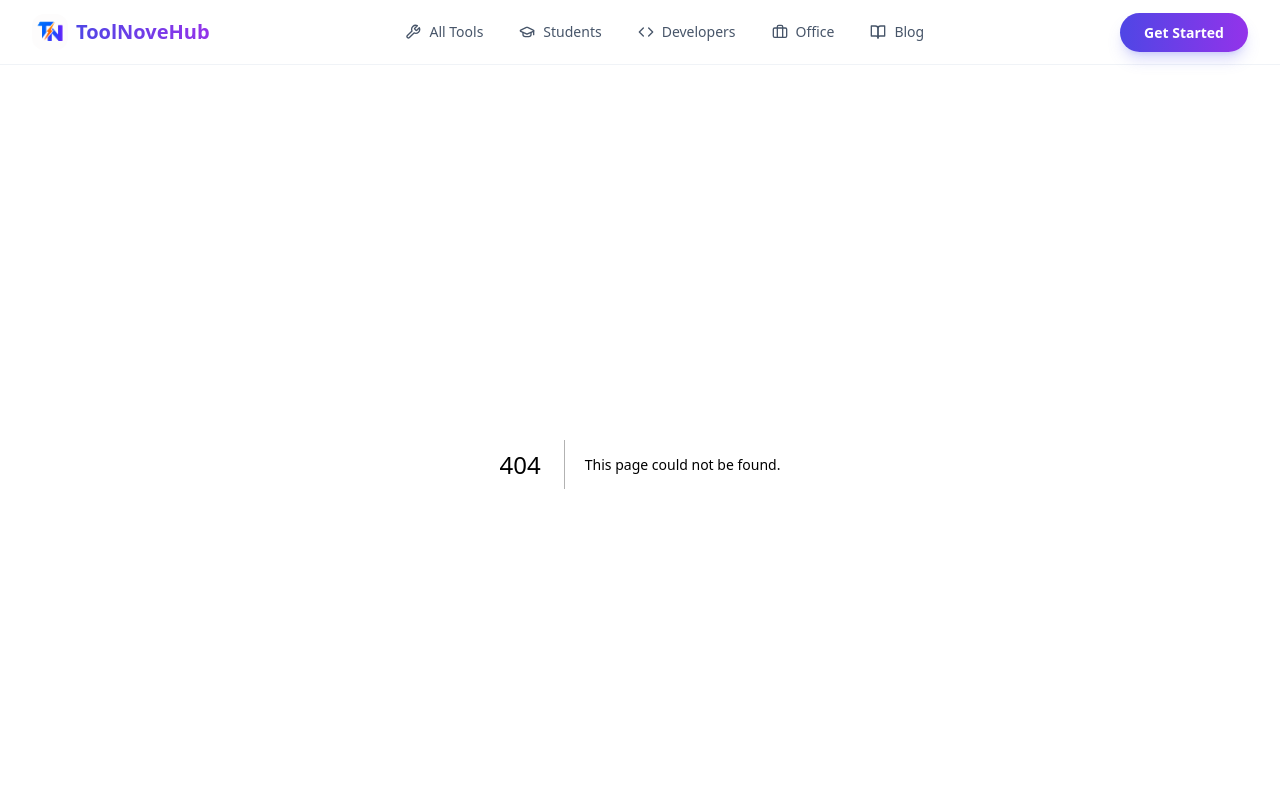
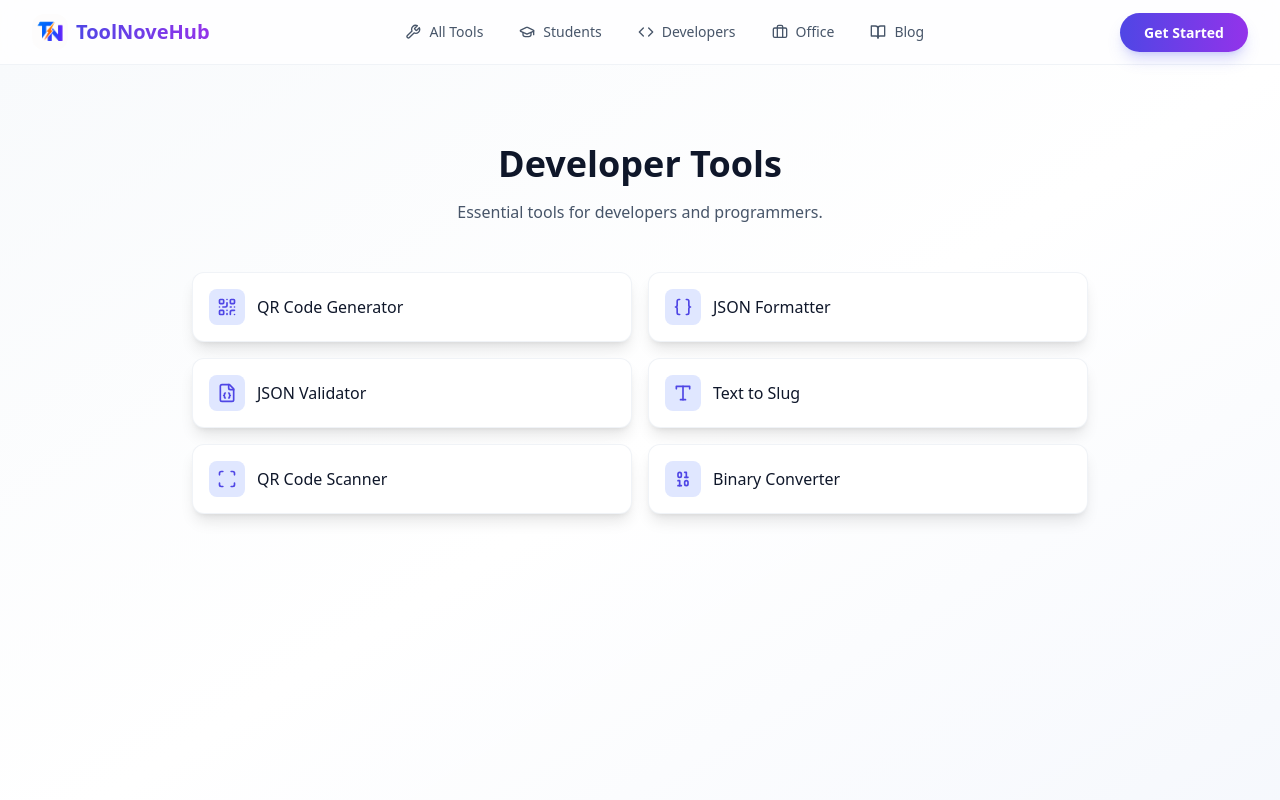
Before and after one commit to sprajeshofficial-wq/ToolNoveHub, a Next.js app: page /developer in a window 1280 px wide. Before the commit this address had no page. Shown: the top 800 px of the page. Built offline with nearby package versions, Linux system fonts and the light colour scheme.

Commit message:
🐛 Fix 404 errors: Add developer, office, student pages

```diff
--- /dev/null
+++ b/app/developer/page.tsx
@@ -0,0 +1,35 @@
+import Link from 'next/link';
+import { Code, QrCode, Braces, FileJson, Type, Scan, Binary } from 'lucide-react';
+
+export default function DeveloperPage() {
+  const tools = [
+    { name: 'QR Code Generator', href: '/tools/qr-code-generator', icon: QrCode },
+    { name: 'JSON Formatter', href: '/tools/json-formatter', icon: Braces },
+    { name: 'JSON Validator', href: '/tools/json-validator', icon: FileJson },
+    { name: 'Text to Slug', href: '/tools/text-to-slug', icon: Type },
+    { name: 'QR Code Scanner', href: '/tools/qr-code-scanner', icon: Scan },
+    { name: 'Binary Converter', href: '/tools/binary-converter', icon: Binary },
+  ];
+
+  return (
+    <div className="min-h-screen py-20 px-4 bg-gradient-to-br from-slate-50 via-white to-indigo-50/30">
+      <div className="mx-auto max-w-4xl">
+        <h1 className="text-4xl font-bold text-slate-900 text-center mb-4">Developer Tools</h1>
+        <p className="text-center text-slate-600 mb-12">Essential tools for developers and programmers.</p>
+        <div className="grid grid-cols-1 md:grid-cols-2 gap-4">
+          {tools.map((tool) => {
+            const Icon = tool.icon;
+            return (
+              <Link key={tool.name} href={tool.href} className="rounded-xl bg-white p-4 shadow-lg hover:shadow-xl transition-all border border-slate-200/50 flex items-center gap-3 hover:border-indigo-200">
+                <div className="rounded-lg bg-indigo-100 p-2">
+                  <Icon className="h-5 w-5 text-indigo-600" />
+                </div>
+                <span className="font-medium text-slate-900">{tool.name}</span>
+              </Link>
+            );
+          })}
+        </div>
+      </div>
+    </div>
+  );
+}
--- /dev/null
+++ b/app/office/page.tsx
@@ -0,0 +1,35 @@
+import Link from 'next/link';
+import { FileText, Percent, Calculator, Type, Hash, AlignLeft } from 'lucide-react';
+
+export default function OfficePage() {
+  const tools = [
+    { name: 'Percentage Calculator', href: '/tools/percentage-calculator', icon: Percent },
+    { name: 'Simple Calculator', href: '/tools/calculator', icon: Calculator },
+    { name: 'Word Counter', href: '/tools/word-counter', icon: AlignLeft },
+    { name: 'File Size Converter', href: '/tools/file-size-converter', icon: FileText },
+    { name: 'Number to Words', href: '/tools/number-to-words', icon: Type },
+    { name: 'Character Counter', href: '/tools/character-counter', icon: Hash },
+  ];
+
+  return (
+    <div className="min-h-screen py-20 px-4 bg-gradient-to-br from-slate-50 via-white to-emerald-50/30">
+      <div className="mx-auto max-w-4xl">
+        <h1 className="text-4xl font-bold text-slate-900 text-center mb-4">Office Tools</h1>
+        <p className="text-center text-slate-600 mb-12">Productivity tools for office workers.</p>
+        <div className="grid grid-cols-1 md:grid-cols-2 gap-4">
+          {tools.map((tool) => {
+            const Icon = tool.icon;
+            return (
+              <Link key={tool.name} href={tool.href} className="rounded-xl bg-white p-4 shadow-lg hover:shadow-xl transition-all border border-slate-200/50 flex items-center gap-3 hover:border-emerald-200">
+                <div className="rounded-lg bg-emerald-100 p-2">
+                  <Icon className="h-5 w-5 text-emerald-600" />
+                </div>
+                <span className="font-medium text-slate-900">{tool.name}</span>
+              </Link>
+            );
+          })}
+        </div>
+      </div>
+    </div>
+  );
+}
--- /dev/null
+++ b/app/student/page.tsx
@@ -0,0 +1,34 @@
+import Link from 'next/link';
+import { GraduationCap, Percent, AlignLeft, Calculator, Type, Hash } from 'lucide-react';
+
+export default function StudentPage() {
+  const tools = [
+    { name: 'Percentage Calculator', href: '/tools/percentage-calculator', icon: Percent },
+    { name: 'Word Counter', href: '/tools/word-counter', icon: AlignLeft },
+    { name: 'Simple Calculator', href: '/tools/calculator', icon: Calculator },
+    { name: 'Number to Words', href: '/tools/number-to-words', icon: Type },
+    { name: 'Character Counter', href: '/tools/character-counter', icon: Hash },
+  ];
+
+  return (
+    <div className="min-h-screen py-20 px-4 bg-gradient-to-br from-slate-50 via-white to-amber-50/30">
+      <div className="mx-auto max-w-4xl">
+        <h1 className="text-4xl font-bold text-slate-900 text-center mb-4">Student Tools</h1>
+        <p className="text-center text-slate-600 mb-12">Helpful tools for students of all levels.</p>
+        <div className="grid grid-cols-1 md:grid-cols-2 gap-4">
+          {tools.map((tool) => {
+            const Icon = tool.icon;
+            return (
+              <Link key={tool.name} href={tool.href} className="rounded-xl bg-white p-4 shadow-lg hover:shadow-xl transition-all border border-slate-200/50 flex items-center gap-3 hover:border-amber-200">
+                <div className="rounded-lg bg-amber-100 p-2">
+                  <Icon className="h-5 w-5 text-amber-600" />
+                </div>
+                <span className="font-medium text-slate-900">{tool.name}</span>
+              </Link>
+            );
+          })}
+        </div>
+      </div>
+    </div>
+  );
+}
```
